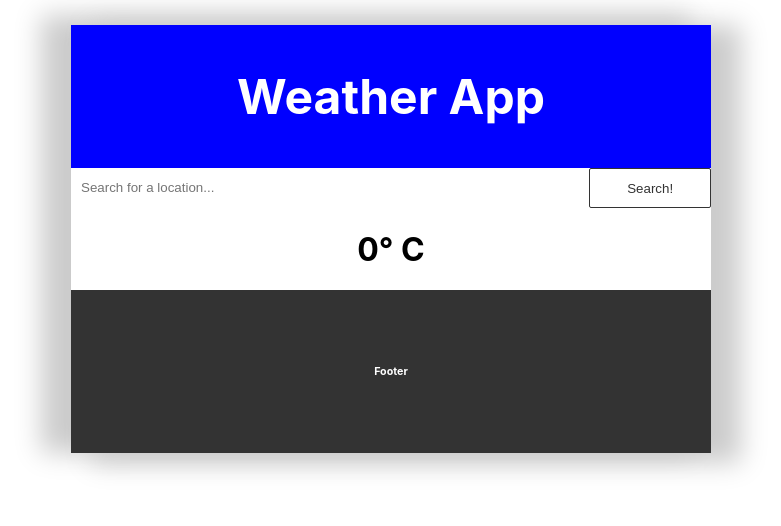
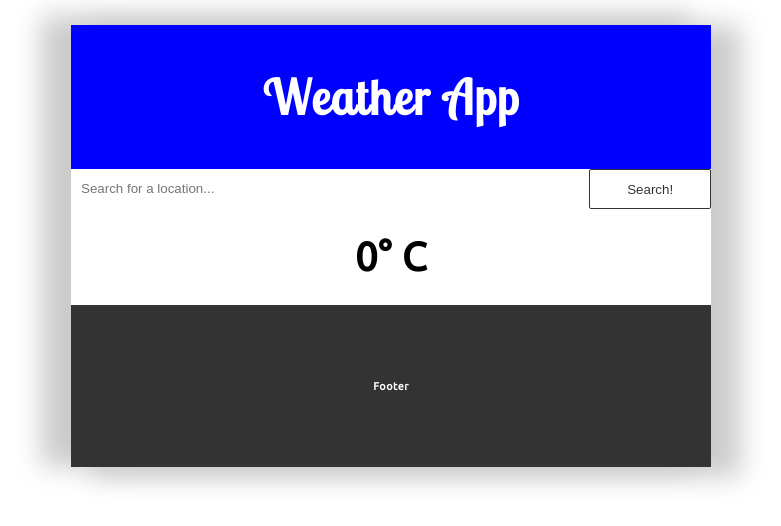
Before and after one commit to drregg6/weather-app, a React (Create React App) app: page / in a window 1280 px wide. Shown: the top 526 px of the page, without its empty margins (249-1030 px from the left). Built offline with nearby package versions, Linux system fonts and the light colour scheme; no server answers.

Commit message:
PropTypes added, CSS modified, added more information to the state

```diff
--- a/src/App.css
+++ b/src/App.css
@@ -1,3 +1,5 @@
+@import url('https://fonts.googleapis.com/css?family=Lobster+Two|Ubuntu');
+
 *,
 *:before,
 *:after {
@@ -5,12 +7,28 @@
 }
 
 .container {
+    font-family: 'Ubuntu', sans-serif;
+    letter-spacing: .5px;
     width: 80%;
     margin: 25px auto;
     padding: 0;
     text-align: center;
     box-shadow: 25px 5px 25px 5px #ccc,
                 -25px -5px 25px 5px #ccc;
+}
+
+header {
+    font-family: 'Lobster Two', sans-serif;
+    font-weight: normal;
+    letter-spacing: 2px;
+}
+
+.main {
+    margin: 25px auto;
+}
+
+.main h1 {
+    margin: 0 auto;
 }
 
 input[type="text"] {
--- a/src/App.js
+++ b/src/App.js
@@ -1,6 +1,5 @@
 /*
 
-- Add PropTypes
 - Add images for different weather states
 - Add other information -- main onClick => description
 - Beautify!
@@ -24,7 +23,9 @@ class App extends Component {
       city: '',
       temp: 0,
       description: '',
-      isCelsius: true
+      isCelsius: true,
+      code: 0,
+      main: ''
     }
 
     this.capitalize = this.capitalize.bind(this);
@@ -33,15 +34,15 @@ class App extends Component {
 
   // rework this function
   changeTemp = () => {
-    const fahrenheitTemp = (((this.state.temp - 273.15) * (9/5)) + 32).toFixed(2);
+    const fahrenheitTemp = (((this.state.temp - 273.15) * (9/5)) + 32).toFixed(0);
     if (this.state.isCelsius) { // if Celsius
-      let fahrTemp = ((this.state.temp * (9/5)) + 32).toFixed(2);
+      let fahrTemp = ((this.state.temp * (9/5)) + 32).toFixed(0);
       this.state.isCelsius = !this.state.isCelsius;
       this.setState({ // swap to Fahrenheit
         temp: fahrTemp
       });
     } else { // if Fahrenheit
-      let celsTemp = ((this.state.temp - 32) * (5/9)).toFixed(2);
+      let celsTemp = ((this.state.temp - 32) * (5/9)).toFixed(0);
       this.state.isCelsius = !this.state.isCelsius;
       this.setState({ // swap to Celsius
         temp: celsTemp
@@ -61,9 +62,11 @@ class App extends Component {
     axios.get(endpoint)
     .then(res => this.setState({
       city: res.data.name,
-      temp: (res.data.main.temp - 273.15).toFixed(2),
+      temp: (res.data.main.temp - 273.15).toFixed(0),
       description: res.data.weather[0].description,
-      isCelsius: true
+      isCelsius: true,
+      code: res.data.weather[0].id,
+      main: res.data.weather[0].main
     }))
     .catch(err => {
       alert('location not found, try the closest city');
--- a/src/components/main/City.js
+++ b/src/components/main/City.js
@@ -1,4 +1,5 @@
 import React from 'react';
+import PropTypes from 'prop-types';
 
 class City extends React.Component {
     constructor(props) {
@@ -7,11 +8,15 @@ class City extends React.Component {
 
     render() {
         return (
-            <div>
+            <React.Fragment>
                 <h1>{ this.props.city }</h1>
-            </div>
+            </React.Fragment>
         )
     }
 }
 
+City.propTypes = {
+    city: PropTypes.string.isRequired
+}
+
 export default City;
--- a/src/components/main/Temp.js
+++ b/src/components/main/Temp.js
@@ -9,19 +9,33 @@ class Temp extends Component {
     render() {
         let temp = this.props.temp;
         return (
-            <div>
-                <h1 style={tempStyle} onClick={this.props.changeTemp.bind(this, temp)} >
+            <div style={divTemp}>
+                <p style={tempStyle} onClick={this.props.changeTemp.bind(this, temp)} >
                     {temp}&deg;{' '}
                     {this.props.isCelsius && <React.Fragment>C</React.Fragment>}
                     {!this.props.isCelsius && <React.Fragment>F</React.Fragment>}
-                </h1>
+                </p>
             </div>
         )
     }
 }
 
+Temp.propTypes = {
+    temp: PropTypes.number.isRequired,
+    changeTemp: PropTypes.func.isRequired,
+    isCelsius: PropTypes.bool.isRequired
+}
+
 const tempStyle = {
-    cursor: 'pointer'
+    cursor: 'pointer',
+    fontSize: 40,
+    fontWeight: 'bold',
+    margin: '20px auto'
+}
+
+const divTemp = {
+    width: '40%',
+    margin: '0 auto'
 }
 
 export default Temp;
--- a/src/components/main/Weather.js
+++ b/src/components/main/Weather.js
@@ -1,20 +1,15 @@
 import React from 'react';
+import PropTypes from 'prop-types';
+
 import City from './City';
 import Temp from './Temp';
 import WeatherDesc from './WeatherDesc';
 
 class Weather extends React.Component {
-    /*
-        let city = 'Philadelphia';
-        let lat = `lat=39&`;
-        let lon = `lon=139`;
-        const apikey = '&appid=780062c871d1cd69decae7b5869ddeba';
-        let endpoint = `https://api.openweathermap.org/data/2.5/weather?q=${city}${apikey}`;
-     */
 
     render() {
         return (
-            <div style={weatherStyle}>
+            <div style={weatherStyle} className="main">
                 <City
                     city={this.props.weather.city}
                 />
@@ -33,8 +28,13 @@ class Weather extends React.Component {
 }
 
 const weatherStyle = {
-    background: '#fff',
-    margin: 0
+    background: '#fff'
+}
+
+Weather.propTypes = {
+    weather: PropTypes.object.isRequired,
+    changeTemp: PropTypes.func.isRequired,
+    capitalize: PropTypes.func.isRequired
 }
 
 export default Weather;
--- a/src/components/main/WeatherDesc.js
+++ b/src/components/main/WeatherDesc.js
@@ -1,4 +1,5 @@
 import React, { Component } from 'react';
+import PropTypes from 'prop-types';
 
 class WeatherDesc extends Component {
     constructor(props) {
@@ -14,4 +15,9 @@ class WeatherDesc extends Component {
     }
 }
 
+WeatherDesc.propTypes = {
+    description: PropTypes.string.isRequired,
+    capitalize: PropTypes.func.isRequired
+}
+
 export default WeatherDesc;
```
